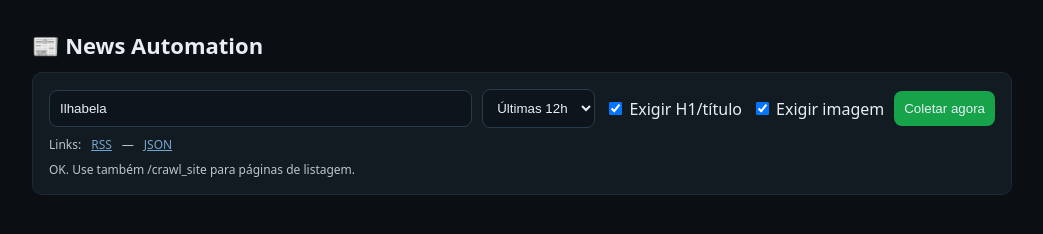
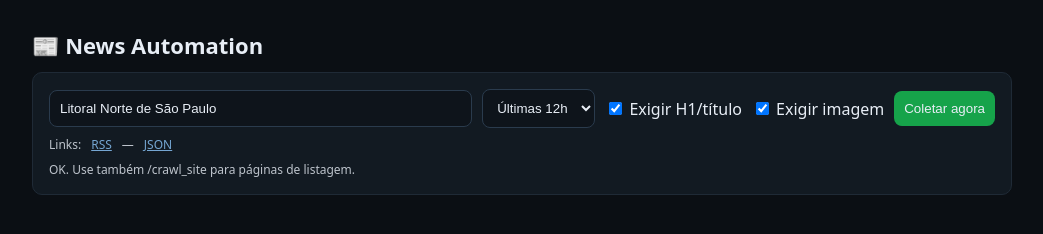
Before and after one commit to ricardoautomacao10-svg/RS-AUTO-BUSCADOR, a plain HTML site: page static/index.html in a window 1280 px wide. Shown: the whole page, without its empty margins (118-1161 px from the left). Drawn offline with Linux system fonts and the light colour scheme.

Commit message:
Update index.html

```diff
--- a/static/index.html
+++ b/static/index.html
@@ -20,7 +20,7 @@
   <h1>📰 News Automation</h1>
   <div class="card">
     <div class="row">
-      <input id="kw" placeholder="Palavra-chave" value="Ilhabela" style="flex:1">
+      <input id="kw" placeholder="Palavra-chave" value="Litoral Norte de São Paulo" style="flex:1">
       <select id="hours">
         <option value="5">Últimas 5h</option>
         <option value="8">Últimas 8h</option>
```
